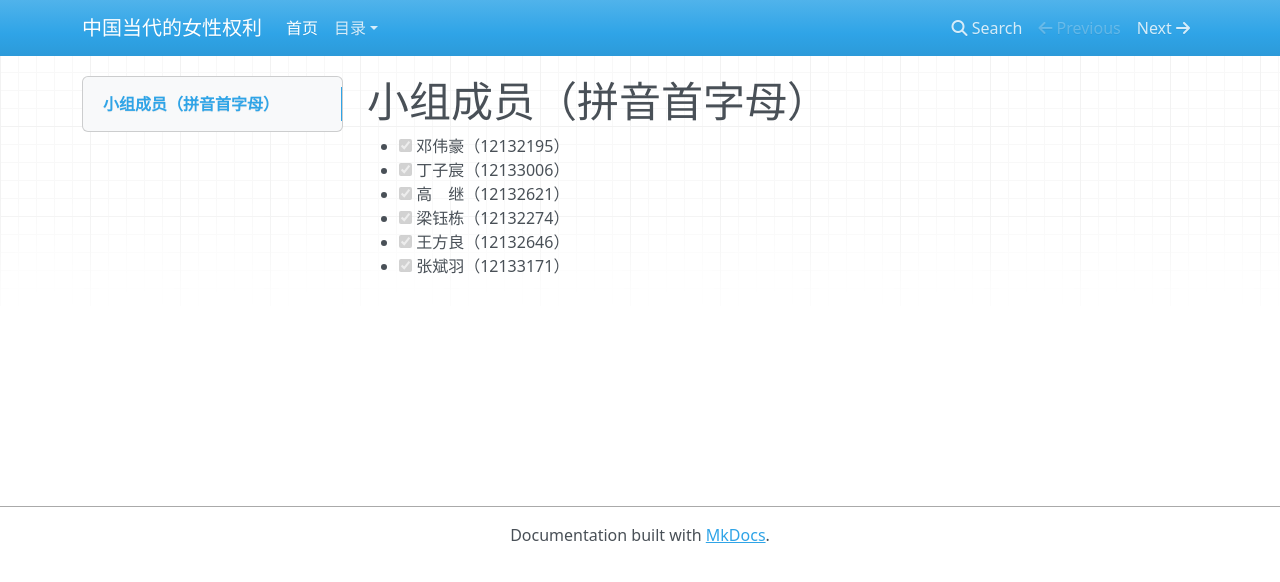
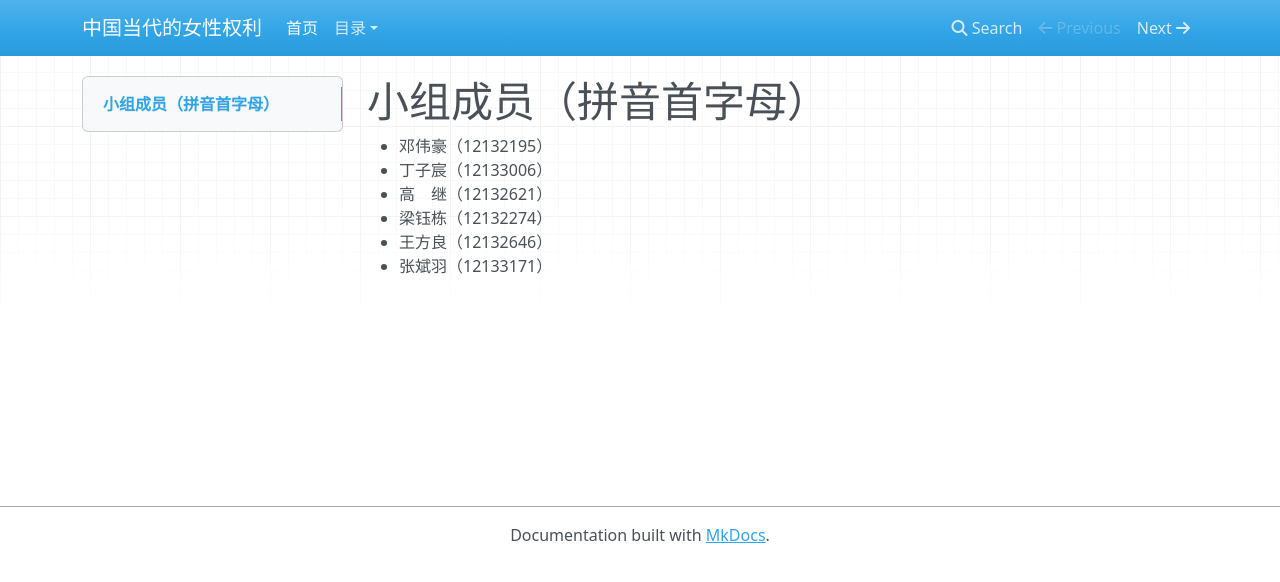
Before and after one commit to WIC-SD/feminist, an MkDocs documentation site: the page built from docs/index.md, in a window 1280 px wide. Shown: the top 582 px of the page. Built offline with MkDocs 1.6.1, drawn with Linux system fonts in a browser that asks for light colours; nearby versions of some CDN libraries.

Commit message:
[fix] markdown extension

```diff
--- a/docs/index.md
+++ b/docs/index.md
@@ -1,7 +1,7 @@
 # 小组成员（拼音首字母）
-- [x] 邓伟豪（12132195）
-- [x] 丁子宸（12133006）
-- [x] 高&emsp;继（12132621）
-- [x] 梁钰栋（12132274）
-- [x] 王方良（12132646）
-- [x] 张斌羽（12133171）
+- 邓伟豪（12132195）
+- 丁子宸（12133006）
+- 高&emsp;继（12132621）
+- 梁钰栋（12132274）
+- 王方良（12132646）
+- 张斌羽（12133171）
--- a/mkdocs.yml
+++ b/mkdocs.yml
@@ -1,8 +1,4 @@
 site_name: 中国当代的女性权利
-
-markdown_extensions:
-  - pymdownx.tasklist:
-      custom_checkbox: true
 
 nav:
     - 首页: 'index.md'
```
